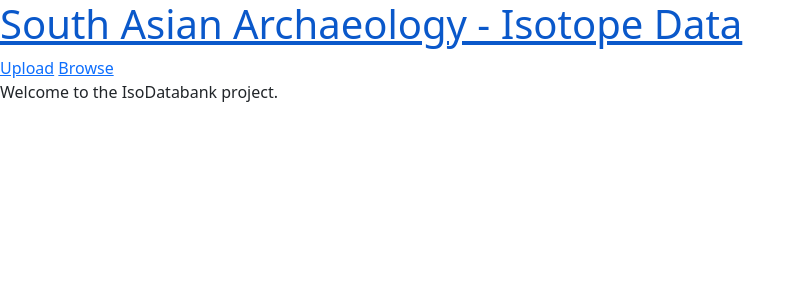
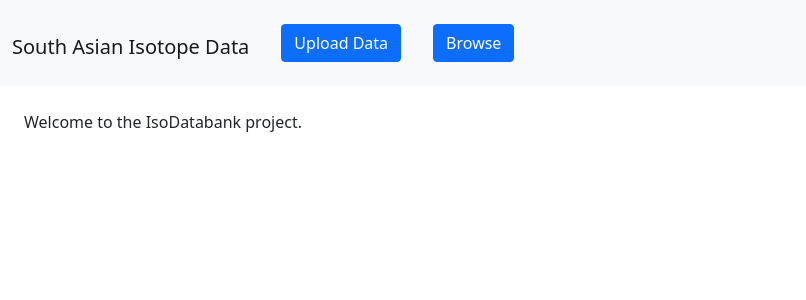
Before and after one commit to abhi-kr-2100/arch-sa-data, a Django app: page / in a window 1280 px wide. Shown: the top 300 px of the page, without its empty margins (0-806 px from the left). Run offline with Django 3.2, Linux system fonts and the light colour scheme.

Commit message:
Add navbar and margin to content

```diff
--- a/isodatabank/templates/isodatabank/base.html
+++ b/isodatabank/templates/isodatabank/base.html
@@ -11,13 +11,26 @@
 </head>
 
 <body>
-    <header>
-        <h1><a href="{% url 'home' %}">South Asian Archaeology - Isotope Data</a></h1>
-        <a href="{% url 'upload' %}">Upload</a>
-        <a href="{% url 'browse' %}">Browse</a>
+    <header class="navbar navbar-expand-lg navbar-light bg-light">
+        <div class="container-fluid">
+          <h1><a class="navbar-brand" href="{% url 'home' %}">South Asian Isotope Data</a></h1>
+          <button class="navbar-toggler" type="button" data-bs-toggle="collapse" data-bs-target="#navbarSupportedContent" aria-controls="navbarSupportedContent" aria-expanded="false" aria-label="Toggle navigation">
+            <span class="navbar-toggler-icon"></span>
+          </button>
+          <div class="collapse navbar-collapse" id="navbarSupportedContent">
+            <ul class="navbar-nav ml-auto">
+              <li class="nav-item  m-3">
+                <a class="btn btn-primary" href="{% url 'upload' %}">Upload Data</a>
+              </li>
+              <li class="nav-item m-3">
+                <a class="btn btn-primary" href="{% url 'browse' %}">Browse</a>
+              </li>
+            </ul>
+          </div>
+        </div>
     </header>
 
-    <main>
+    <main class="m-4">
         {% block content %}
         {% endblock %}
     </main>
```
